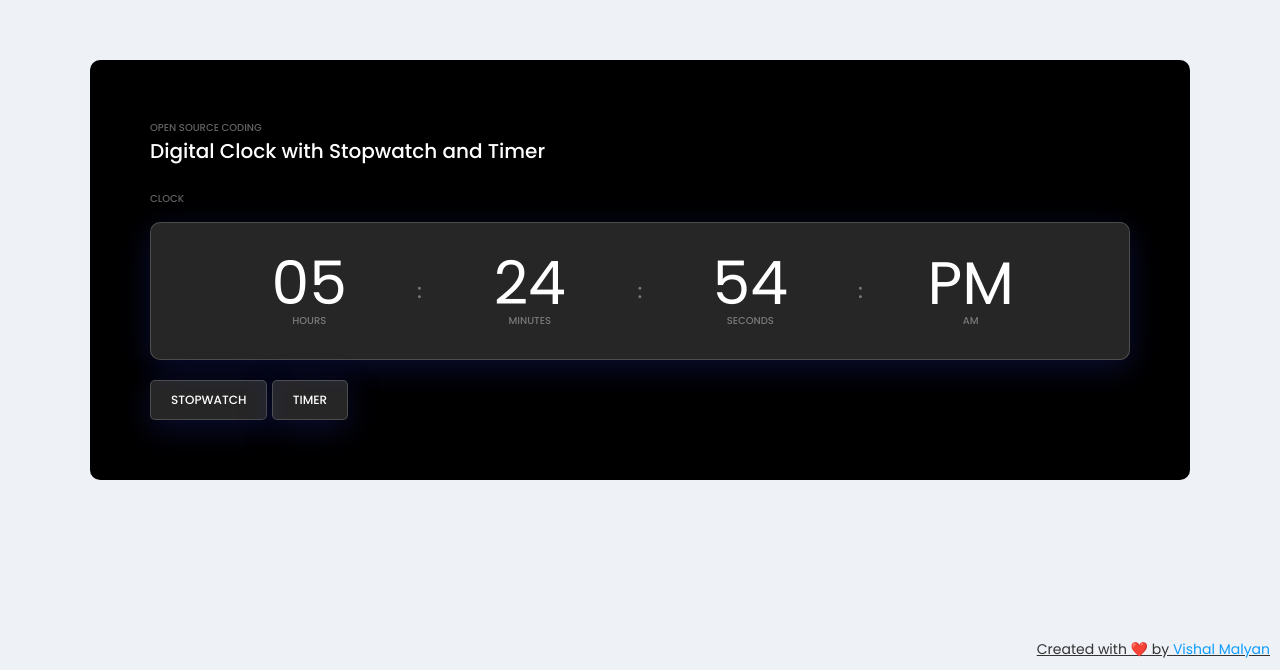
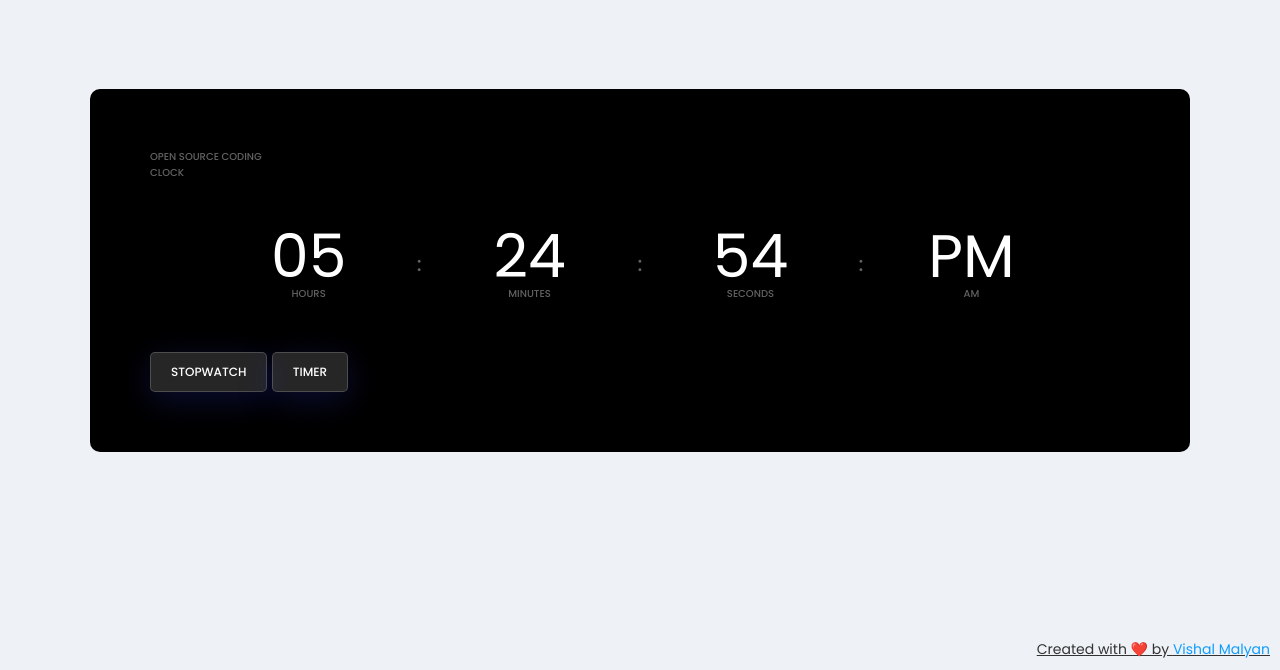
Before and after one commit to ossrndc/Project-3-Web-Dev, a plain HTML site: page index.html in a window 1280 px wide. Shown: the part 130-800 px from the top of the page. Drawn offline with nearby package versions, Linux system fonts and the light colour scheme.

Commit message:
complete

```diff
--- a/index.html
+++ b/index.html
@@ -11,7 +11,6 @@
     <div class="container">
       <div class="content">
         <p>Open Source Coding</p>
-        <h3>Digital Clock with Stopwatch and Timer</h3>
         <p class="type">Clock</p>
       </div>
 
--- a/style.css
+++ b/style.css
@@ -40,12 +40,7 @@ i {
   padding: 30px 0;
   border-radius: 10px;
   margin-top: 15px;
-  background: rgba(255, 255, 255, 0.15);
-  box-shadow: 0 8px 32px 0 rgba(31, 38, 135, 0.37);
-  backdrop-filter: blur(1.5px);
-  -webkit-backdrop-filter: blur(1.5px);
   border-radius: 10px;
-  border: 1px solid rgba(255, 255, 255, 0.18);
   transition: all 0.3s ease;
 }
 .wrapper:hover {
```
